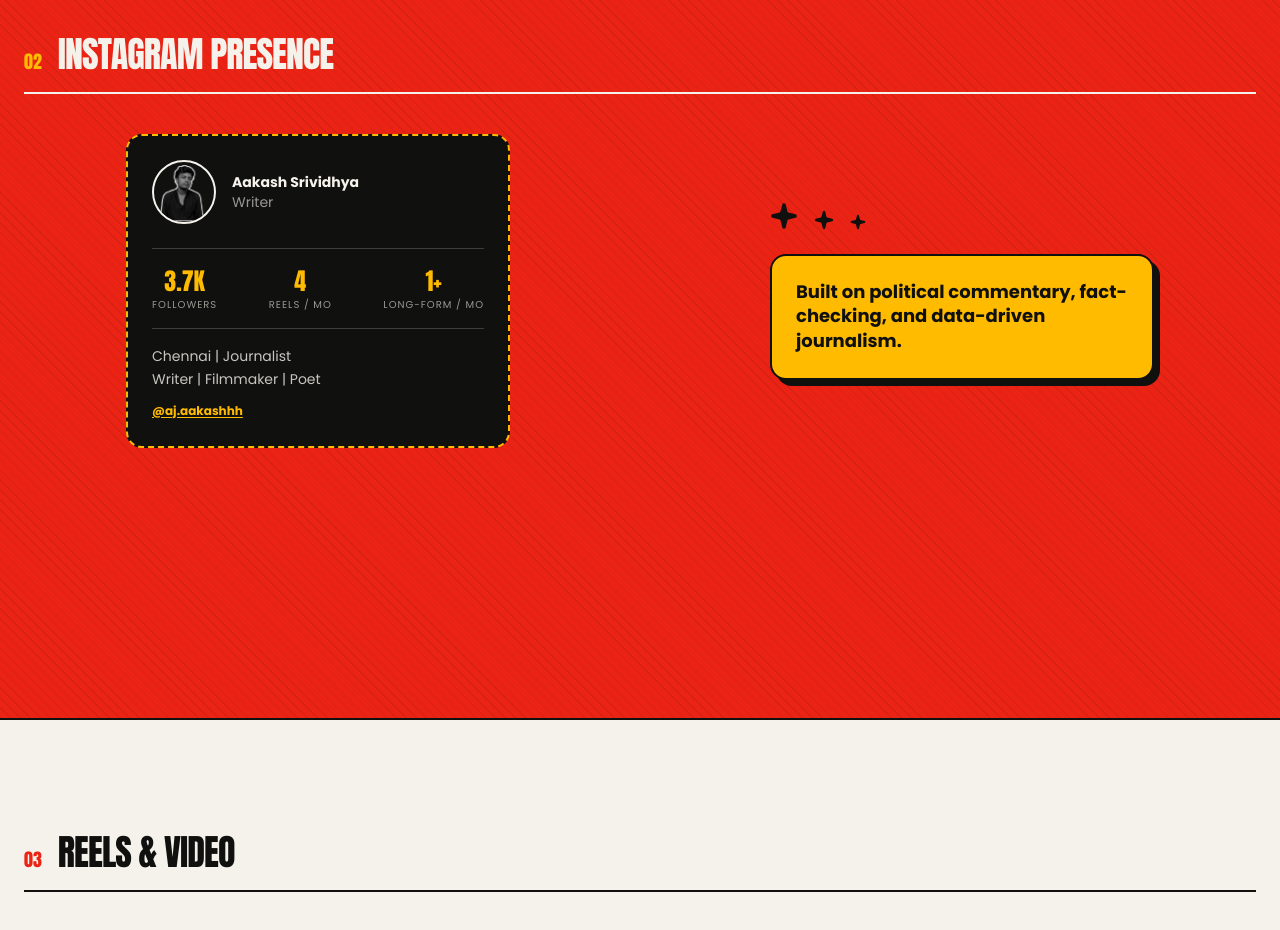
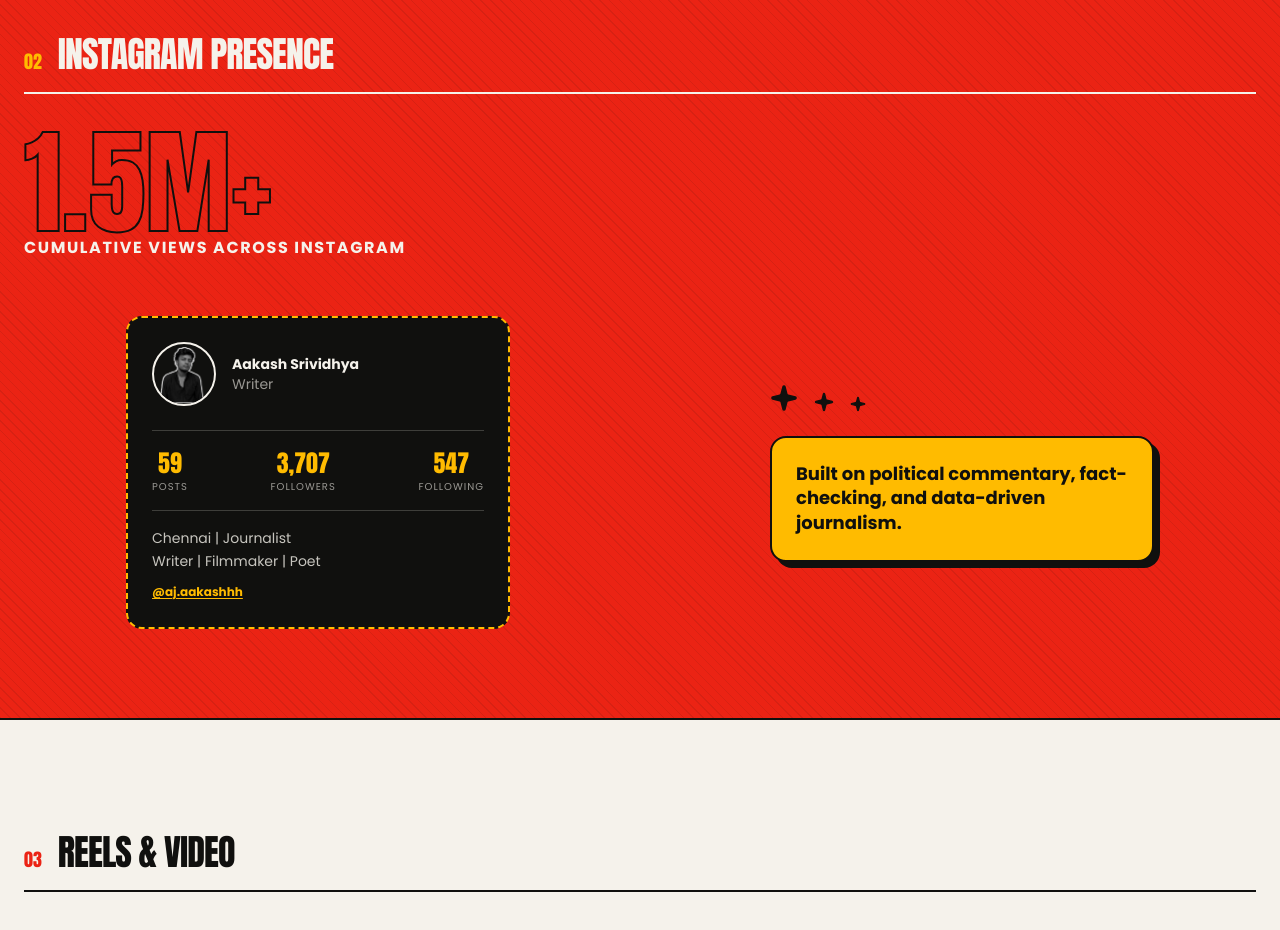
Before and after one commit to ajaakashhh/aj, a Next.js app: page / in a window 1280 px wide. Shown: the part 1680-2610 px from the top of the page. Built offline with nearby package versions, Linux system fonts and the light colour scheme.

Commit message:
Use real Instagram stats, add cumulative views as hero number
Profile card now shows actual posts/followers/following counts.
Adds 1.5M+ cumulative views as a large text-stroke headline number,
the dominant visual on the Instagram Presence section.

```diff
--- a/components/sections/instagram.tsx
+++ b/components/sections/instagram.tsx
@@ -1,12 +1,10 @@
-import { profile, cadence } from "@/lib/data";
-import { SectionLabel } from "@/components/section-label";
+import { profile } from "@/lib/data";
 import { Reveal } from "@/components/reveal";
 import { Sparkle } from "lucide-react";
 import Image from "next/image";
 
 export function Instagram() {
-  const reelsPerMonth = cadence.find((c) => c.label === "Reels");
-  const longForm = cadence.find((c) => c.label === "Long-form analysis");
+  const stats = profile.instagramStats;
 
   return (
     <section
@@ -23,8 +21,17 @@ export function Instagram() {
           </h2>
         </div>
 
-        <div className="grid items-center gap-14 md:grid-cols-2">
-          <Reveal>
+        <Reveal>
+          <p className="text-stroke font-display text-[16vw] leading-[0.85] sm:text-[10vw] lg:text-[9vw]">
+            {stats.cumulativeViews}
+          </p>
+          <p className="mt-1 font-sans text-sm font-bold uppercase tracking-widest text-paper sm:text-base">
+            cumulative views across Instagram
+          </p>
+        </Reveal>
+
+        <div className="mt-14 grid items-center gap-14 md:grid-cols-2">
+          <Reveal delay={0.08}>
             <div className="mx-auto w-full max-w-sm rounded-2xl border-2 border-dashed border-beam bg-ink p-6">
               <div className="flex items-center gap-4">
                 <div className="relative h-16 w-16 shrink-0 overflow-hidden rounded-full border-2 border-paper">
@@ -38,21 +45,23 @@ export function Instagram() {
 
               <div className="mt-6 flex items-center justify-between border-y border-paper/20 py-4 text-center">
                 <div>
-                  <p className="font-display text-2xl text-beam">3.7K</p>
+                  <p className="font-display text-2xl text-beam">{stats.posts}</p>
+                  <p className="font-sans text-[10px] uppercase tracking-widest text-paper/60">
+                    Posts
+                  </p>
+                </div>
+                <div>
+                  <p className="font-display text-2xl text-beam">
+                    {stats.followers.toLocaleString()}
+                  </p>
                   <p className="font-sans text-[10px] uppercase tracking-widest text-paper/60">
                     Followers
                   </p>
                 </div>
                 <div>
-                  <p className="font-display text-2xl text-beam">{reelsPerMonth?.value}</p>
+                  <p className="font-display text-2xl text-beam">{stats.following}</p>
                   <p className="font-sans text-[10px] uppercase tracking-widest text-paper/60">
-                    Reels / mo
-                  </p>
-                </div>
-                <div>
-                  <p className="font-display text-2xl text-beam">{longForm?.value}</p>
-                  <p className="font-sans text-[10px] uppercase tracking-widest text-paper/60">
-                    Long-form / mo
+                    Following
                   </p>
                 </div>
               </div>
@@ -73,7 +82,7 @@ export function Instagram() {
             </div>
           </Reveal>
 
-          <Reveal delay={0.12}>
+          <Reveal delay={0.16}>
             <div className="mx-auto max-w-sm">
               <div className="mb-6 flex items-end gap-4 text-ink">
                 <Sparkle className="h-7 w-7 fill-current" />
--- a/lib/data.ts
+++ b/lib/data.ts
@@ -18,6 +18,12 @@ export const profile = {
     "Data-driven",
     "Accountability-oriented",
   ],
+  instagramStats: {
+    posts: 59,
+    followers: 3707,
+    following: 547,
+    cumulativeViews: "1.5M+",
+  },
   essays: [
     {
       title: "Why India Should Follow Tamil Nadu's Healthcare Model",
```
